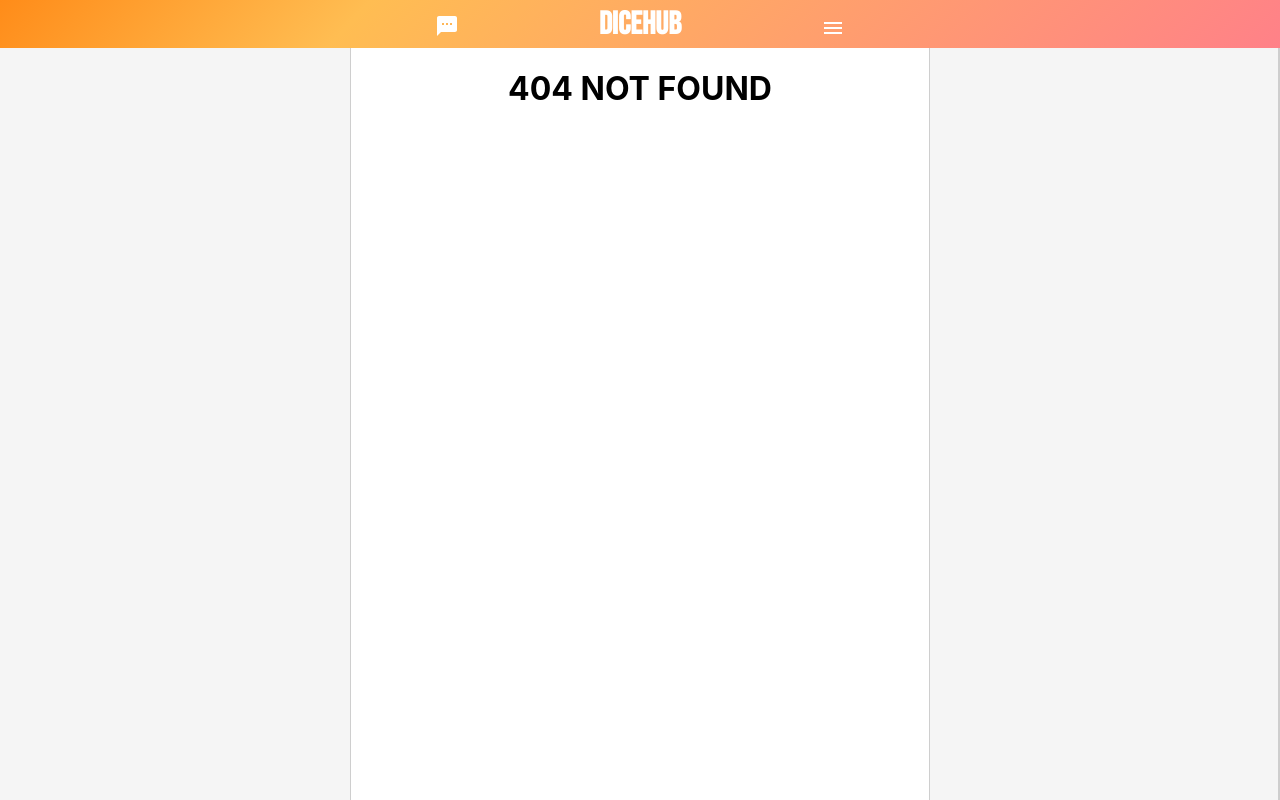
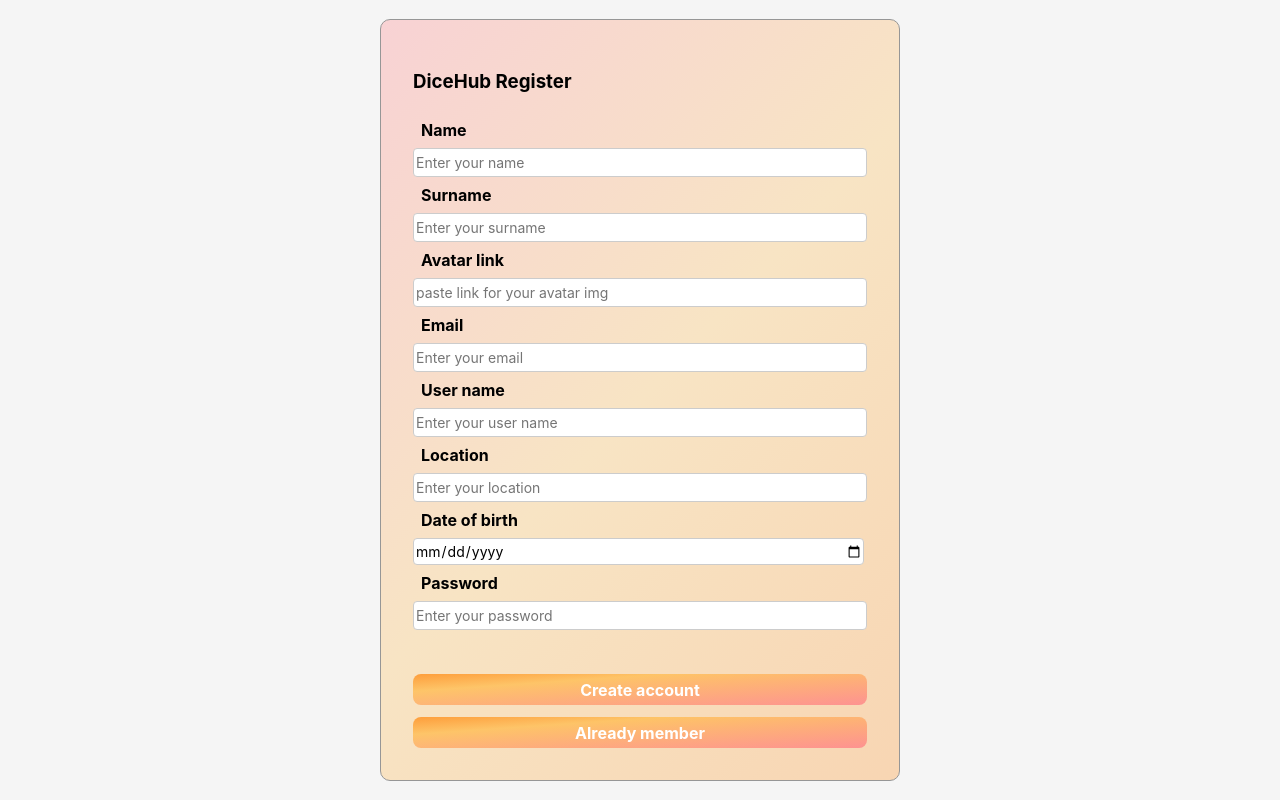
Before and after one commit to fesb-projekti/DiceHub, a React (Create React App) app in the folder client/: page /register in a window 1280 px wide. Before the commit this address had no page. Built offline with nearby package versions, Linux system fonts and the light colour scheme.

Commit message:
¸register

```diff
--- a/client/src/App.js
+++ b/client/src/App.js
@@ -22,7 +22,7 @@
   const [isAuthorized, setAuthorize] = useState(false); // Authorization state, default is false
 
   useEffect(() => {
-    setAuthorize(true); // Change to false to view landing page, for development only
+    setAuthorize(false); // Change to false to view landing page, for development only
   }, []);
 
   // Change this to true or false if you want to render the LandingPage or the Application untill
--- a/client/src/pages/Register.jsx
+++ b/client/src/pages/Register.jsx
@@ -16,6 +16,7 @@
             location: '',
             password: '',
             dateOfBirth: '',
+            avatar: '',
         }
 
         this.email = this.email.bind(this);
@@ -25,6 +26,11 @@
         this.userName = this.userName.bind(this);
         this.location = this.location.bind(this);
         this.dateOfBirth = this.dateOfBirth.bind(this);
+        this.avatar = this.avatar.bind(this);
+    }
+
+    avatar(event){
+        this.setState({avatar: event.target.value})
     }
 
     email(event){
@@ -64,17 +70,18 @@
                 'Content-Type': 'application/json',
             },
             body: JSON.stringify({
-                firstName: this.state.firstName,
-                lastName: this.state.lastName,
-                userName: this.state.userName,
-                password: this.state.password,
-                location: this.state.location,
-                email: this.state.email,
-                dateOfBirth: this.state.dateOfBirth,
+                firstName: this.state.firstName.bind(this),
+                lastName: this.state.lastName.bind(this),
+                userName: this.state.userName.bind(this),
+                password: this.state.password.bind(this),
+                location: this.state.location.bind(this),
+                email: this.state.email.bind(this),
+                dateOfBirth: this.state.dateOfBirth.bind(this),
+                avatar: this.state.avatar.bind(this),
             })
         }).then((Response) => Response.json())
             .then((Result) => {
-                if (Result.Status == 'Success')
+                if (Result.Status === 'Success')
                     this.props.histoy.push("/profile");
                     else
                     alert("You are not authenticated!")
@@ -103,6 +110,13 @@
                             name="lastName"
                             placeholder="Enter your surname"
                             onChange={this.lastName}
+                        />
+                        <label for ="avatar">Avatar link</label>
+                        <input
+                        type="text"
+                        name="avatar"
+                        placeholder="paste link for your avatar img"
+                        onChange={this.avatar}
                         />
                         <label for="email">Email</label>
                         <input
```
